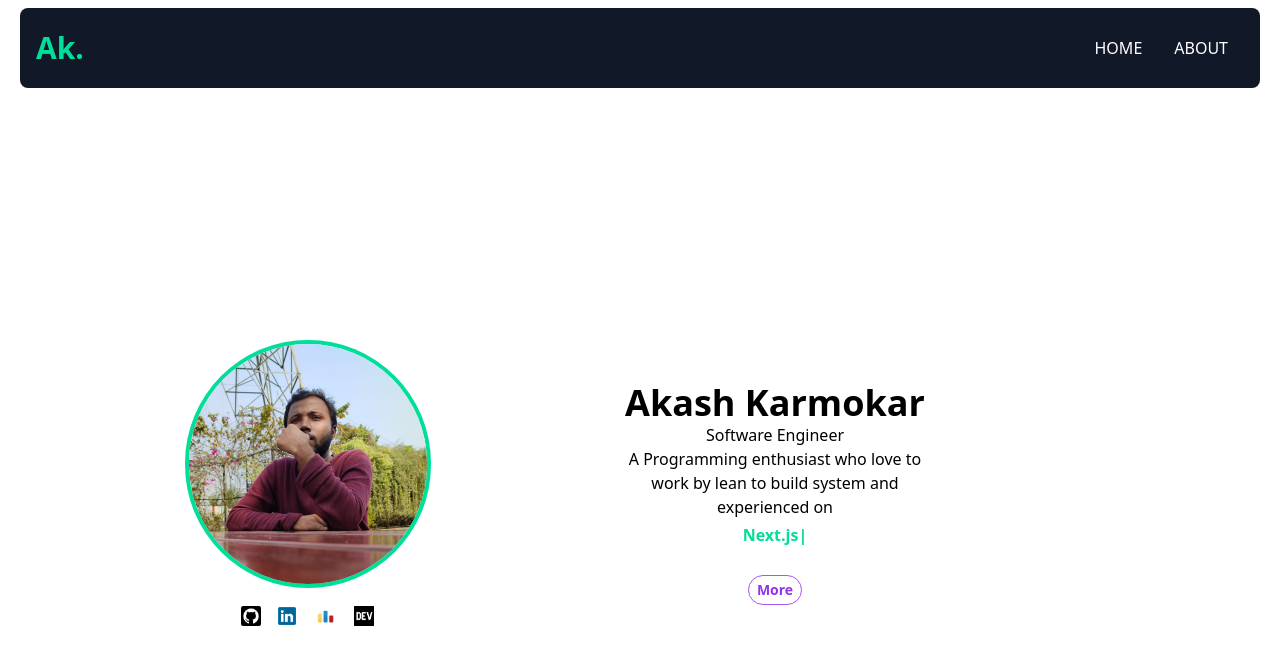
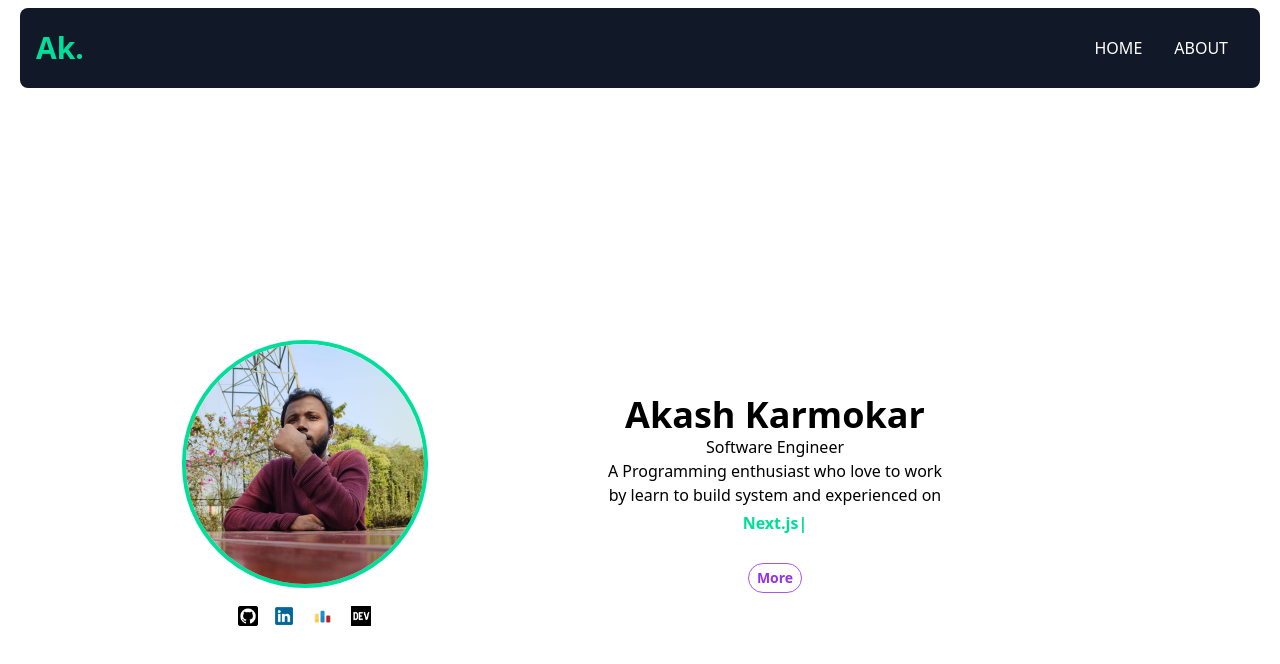
Before and after one commit to Akashkarmokar/NextJs_Practice_Project, a Next.js app: page / in a window 1280 px wide. Shown: the top 664 px of the page. Built offline with nearby package versions, Linux system fonts and the light colour scheme.

Commit message:
Correction of introduction is done and about page if fixed

```diff
--- a/pages/about.tsx
+++ b/pages/about.tsx
@@ -78,7 +78,7 @@ const About = ()=>{
                     <h3>What I do:</h3>
                     <div className="mx-5">
                         <ul className="mx-2 list-disc">
-                            <li>Working on GraphQL API</li>
+                            <li>Working on GraphQL server</li>
                             <li>Building new featuress</li>
                         </ul>
                     </div>
@@ -104,7 +104,7 @@ const About = ()=>{
                     <h3>What I did:</h3>
                     <div className="mx-5">
                         <ul className="mx-2 list-disc">
-                            <li className="font-light">Worked on REST API</li>
+                            <li className="font-light">Worked on REST server</li>
                             <li className="font-light">Build a HRM system for existing Vendor Management System</li>
                             <li className="font-light">Identify various bugs and solved them with proper optimization</li>
                             <li className="font-light">Implement design pattern to build new features on the existing API</li>
--- a/pages/index.tsx
+++ b/pages/index.tsx
@@ -21,7 +21,7 @@ export default function Home() {
       <div className='text-center flex items-center justify-center flex-col'>
         <p className='font-bold text-4xl'>Akash Karmokar</p>
         <p>Software Engineer</p>
-        <p className='w-2/4'>A Programming enthusiast who love to work by lean to build system and experienced on</p>
+        <p className='w-2/4'>A Programming enthusiast who love to work by learn to build system and experienced on</p>
         <Typed
           strings={['React.js','Next.js','Express.js','Nest.Js','PostgreSQL']}
           typeSpeed={100}
```
